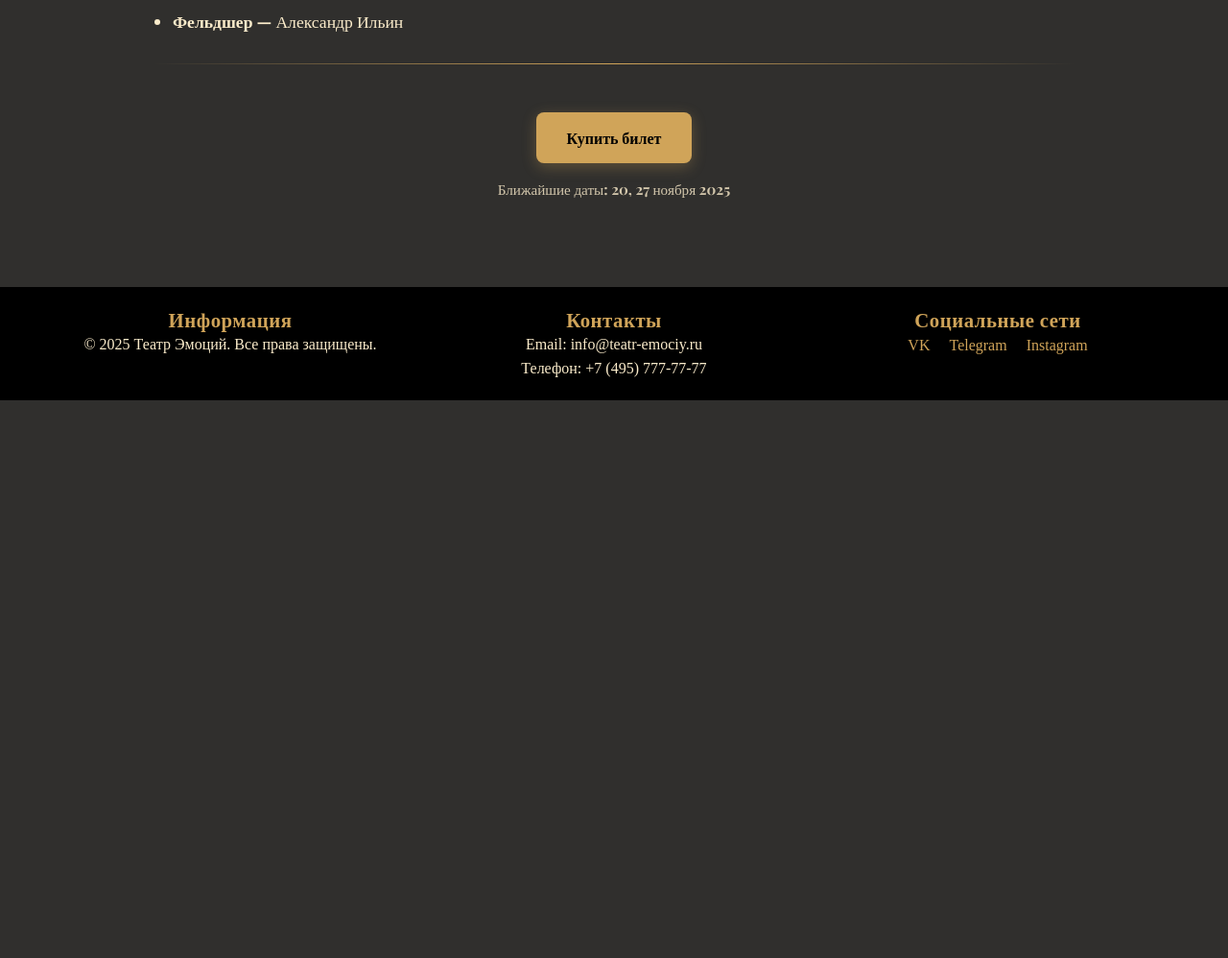
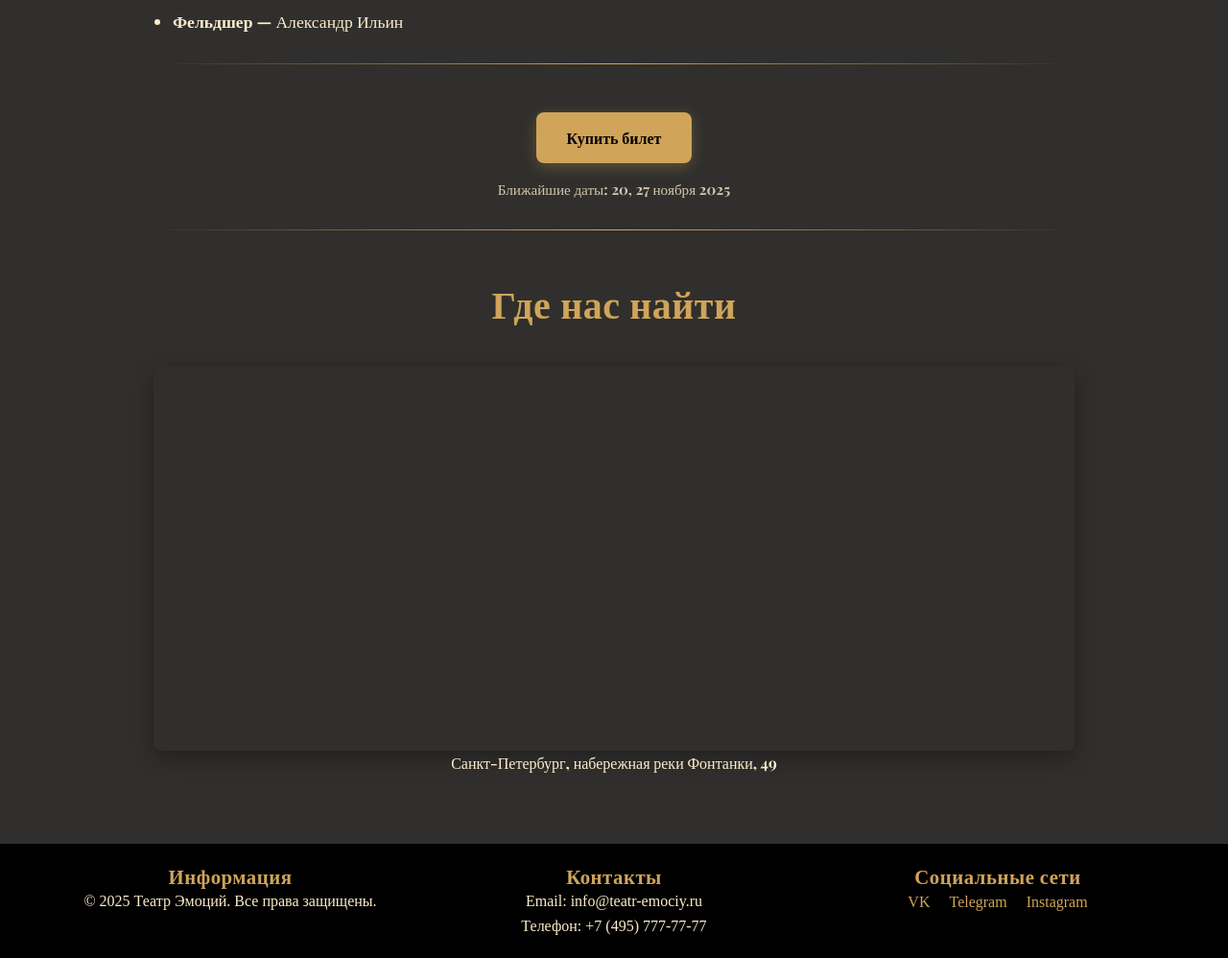
Before and after one commit to MAAnuta/my-site, a PHP site: page /notes-of-a-young-doctor.html in a window 1280 px wide. Shown: the part 1543-2541 px from the top of the page at 96% size. Before the commit the page ends 1960 px from the top, so only its background shows below. Run offline with PHP 8.4, Linux system fonts and the light colour scheme.

Commit message:
Добавление карты

```diff
--- a/notes-of-a-young-doctor.html
+++ b/notes-of-a-young-doctor.html
@@ -82,6 +82,19 @@
       <a href="https://kassir.ru" target="_blank" class="btn-gold">Купить билет</a>
       <p class="note">Ближайшие даты: 20, 27 ноября 2025</p>
     </div>
+    <div class="map-section">
+      <h2>Где нас найти</h2>
+      <iframe
+              src="https://yandex.ru/profile/-/CLvSVIyC"
+              width="100%"
+              height="400"
+              frameborder="0"
+              style="border-radius: 8px; box-shadow: 0 0.5em 1.5em rgba(0,0,0,0.3); border: none;"
+              allowfullscreen
+              loading="lazy">
+      </iframe>
+      <p class="location-desc">Санкт-Петербург, набережная реки Фонтанки, 49</p>
+    </div>
   </div>
 </main>
 
--- a/style.css
+++ b/style.css
@@ -842,3 +842,37 @@ section p {
         display: none !important;
     }
 }
+
+/* ================= КАРТА (БЕЗ API) ================= */
+.map-section {
+    margin: 2em 0;
+    text-align: center;
+}
+
+.map-section h2 {
+    margin-bottom: 1em;
+    color: #d0a459;
+}
+
+#map, iframe {
+    max-width: 75em;
+    margin: 0 auto;
+    display: block;
+}
+
+.map-note {
+    font-style: italic;
+    color: #cea358;
+    margin-top: 0.5em;
+    font-size: 1rem;
+}
+
+/* Адаптив */
+@media (max-width: 768px) {
+    iframe {
+        height: 300px;
+    }
+    .map-note {
+        font-size: 0.95rem;
+    }
+}
```
